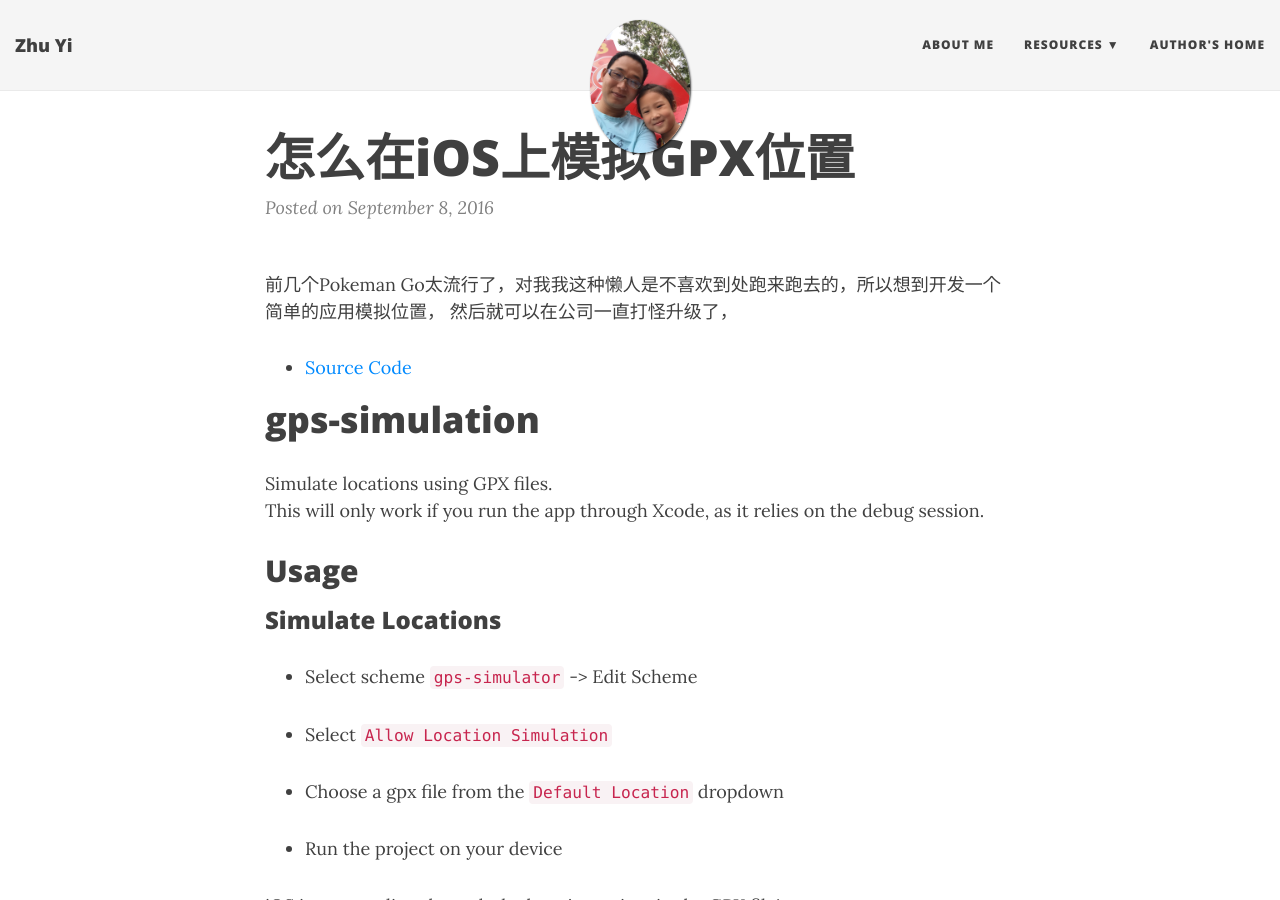
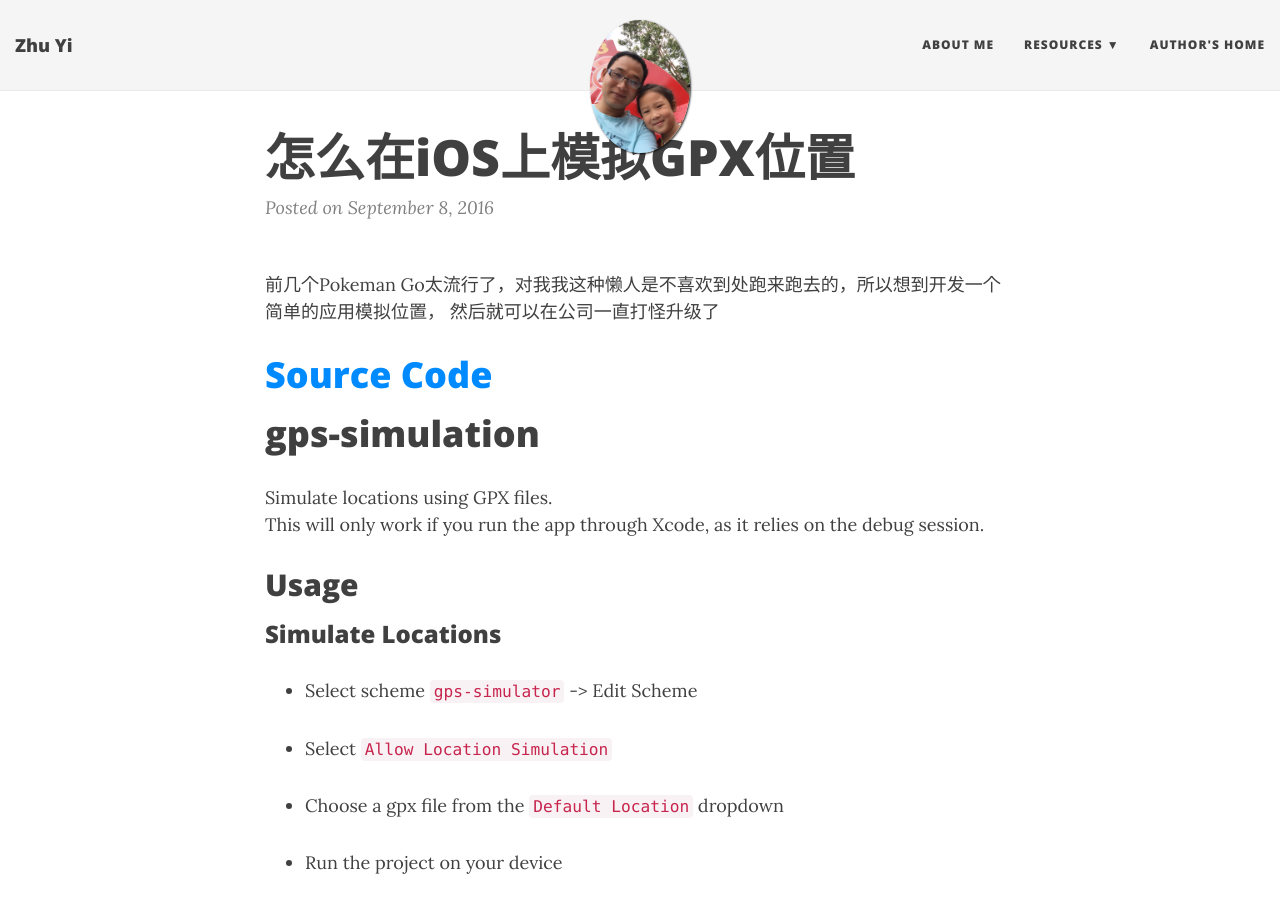
Before and after one commit to zhuyiif/zhuyiif.github.io, a Jekyll site: the page built from _posts/2016-09-08-模拟-GPS-位置-Pokeman.markdown, in a window 1280 px wide and 900 px high. Built offline with Jekyll 4.4.1, drawn with Linux system fonts in a browser that asks for light colours; nearby versions of some CDN libraries; comment, search, counter and statistics services are not loaded.

```diff
--- a/_posts/2016-09-08-模拟-GPS-位置-Pokeman.markdown
+++ b/_posts/2016-09-08-模拟-GPS-位置-Pokeman.markdown
@@ -6,8 +6,9 @@ categories: iOS
 ---
 
 前几个Pokeman Go太流行了，对我我这种懒人是不喜欢到处跑来跑去的，所以想到开发一个简单的应用模拟位置，
-然后就可以在公司一直打怪升级了，
-* [Source Code](https://github.com/zhuyiif/location-simulation)
+然后就可以在公司一直打怪升级了
+
+# [Source Code](https://github.com/zhuyiif/location-simulation)
 
 # gps-simulation
 Simulate locations using GPX files.
```
